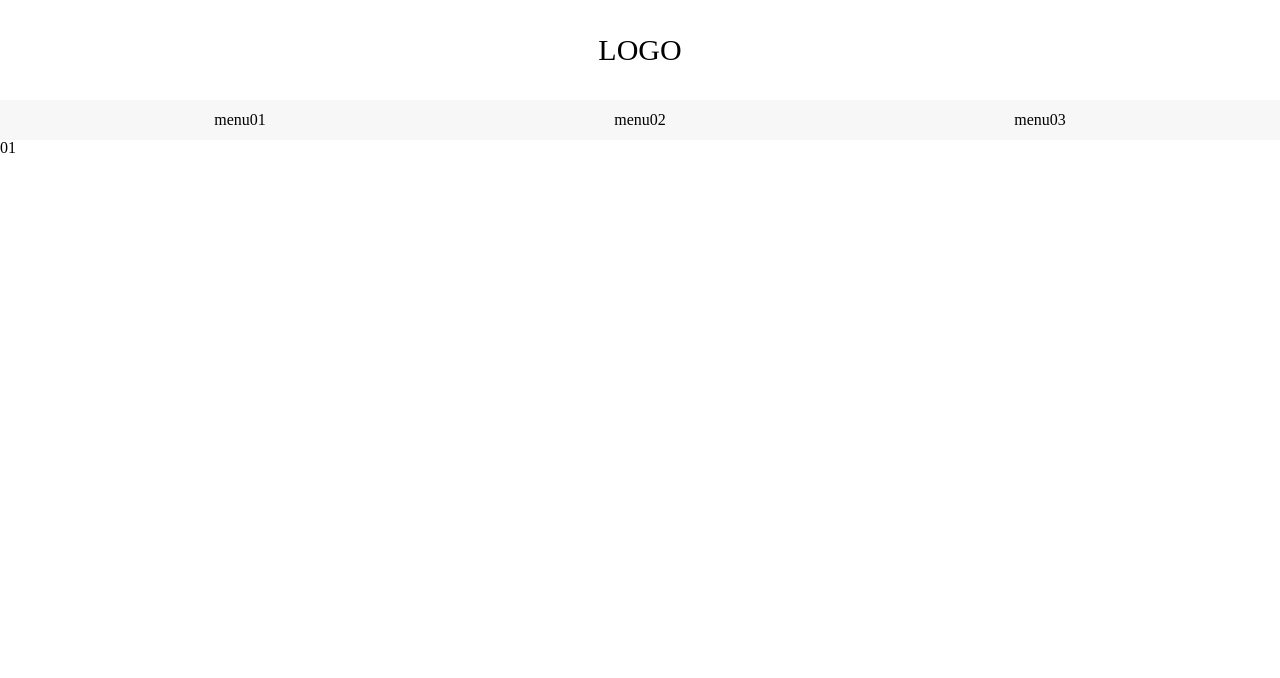
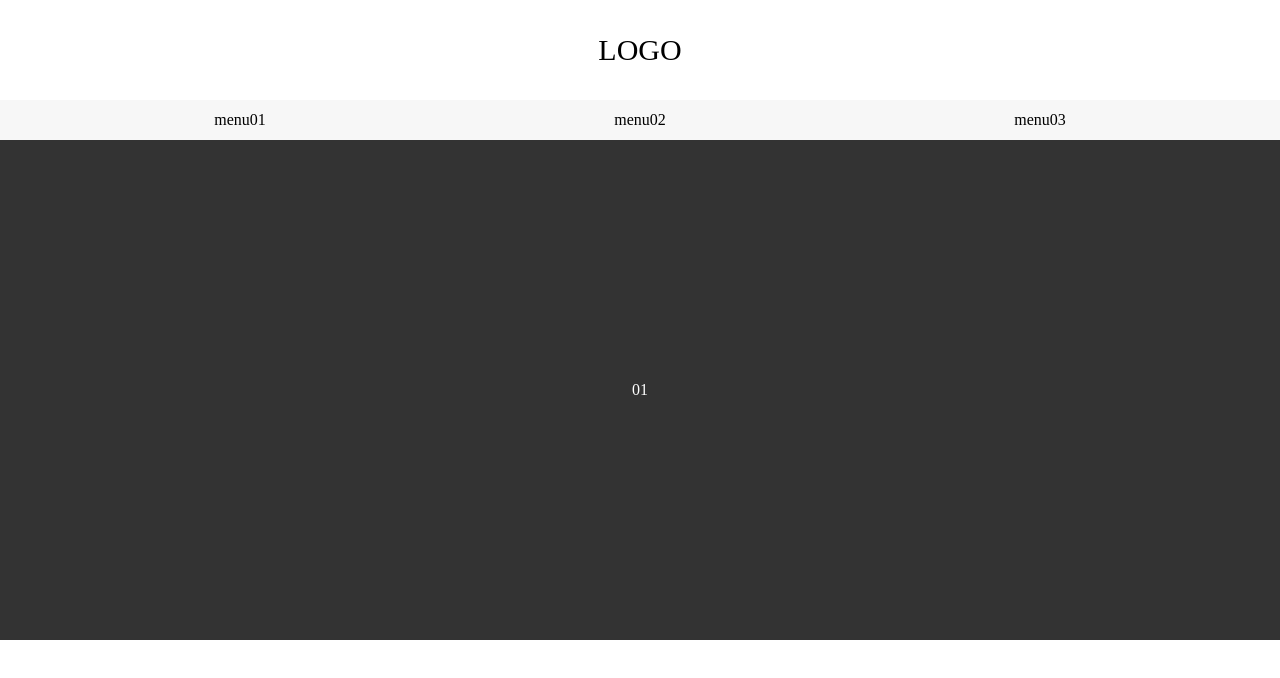
Before and after one commit to bbayong28/303, a plain HTML site: page responsive-lv2.html in a window 1280 px wide. Drawn offline with Linux system fonts and the light colour scheme; some icons are missing.

Commit message:
Add files via upload

```diff
--- a/css/res02.css
+++ b/css/res02.css
@@ -38,8 +38,6 @@ nav>ul>li ul {
     width: 100%;
     background: #ff0;
     z-index: 999;
-    ;
-
 }
 
 /*
@@ -56,11 +54,13 @@ nav>ul>li:hover ul {
     display: block;
 }
 
+
 /*
 
 nav responsive
 
 */
+
 @media (max-width : 768px) {
     header h1 {
         text-align: left;
--- a/js/res02.js
+++ b/js/res02.js
@@ -1,11 +1,11 @@
 $(function () {
     /////////////////////////////////////////////////////////////////////////////////////////////////////////////////////////////////////////////////////
 
-    $('mopen').on('click', function () {
+    $('.mopen').on('click', function () {
         $('nav').toggleClass('on')
     });
 
-    $('nav>ul>li a').on('click', function (e) {
+    $('nav>ul>li>a').on('click', function (e) {
         if ($('nav').hasClass('on')) {
             e.preventDefault();
             $(this).next().stop().slideToggle();
@@ -17,6 +17,8 @@ $(function () {
         $('nav').removeClass('on');
         $('nav ul ul').removeAttr('style')
     })
+
+
 
     $('.slide').slick({
         arrows: false,
@@ -33,13 +35,5 @@ $(function () {
 
 
 
-
-
-
-
-
-
-
-
     /////////////////////////////////////////////////////////////////////////////////////////////////////////////////////////////////////////////////////
 })
--- a/responsive-lv2.html
+++ b/responsive-lv2.html
@@ -5,7 +5,7 @@
     <meta charset="UTF-8">
     <meta http-equiv="X-UA-Compatible" content="IE=edge">
     <meta name="viewport" content="width=device-width, initial-scale=1.0">
-    <title> 필살기 - 다단메뉴 반응형 </title>
+    <title>필살기-다단메뉴 반응형</title>
     <link rel="stylesheet" href="./css/reset.css">
     <link rel="stylesheet" href="./css/slick.css">
     <link rel="stylesheet" href="./css/res02.css">
@@ -47,7 +47,7 @@
             <i class="xi-bars mopen"></i>
         </header>
         <main>
-            <section calss="visual">
+            <section class="visual">
                 <div class="slide">
                     <figure>01</figure>
                     <figure>02</figure>
```
